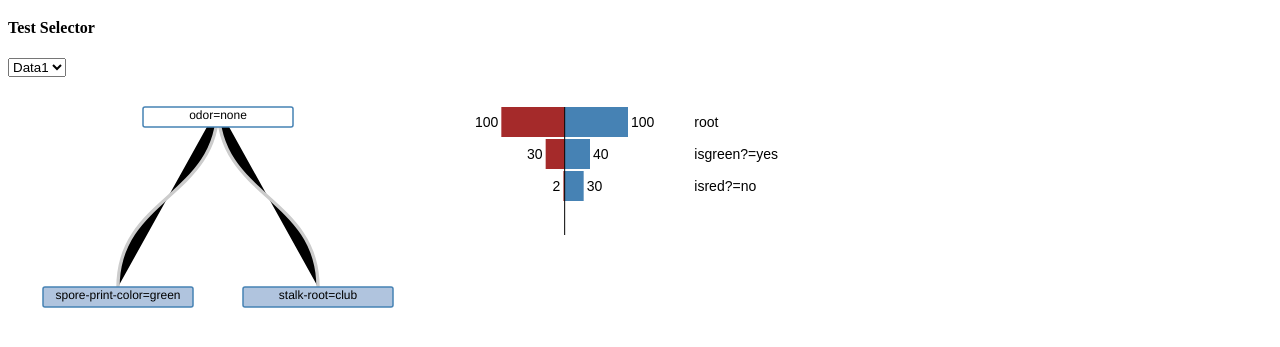
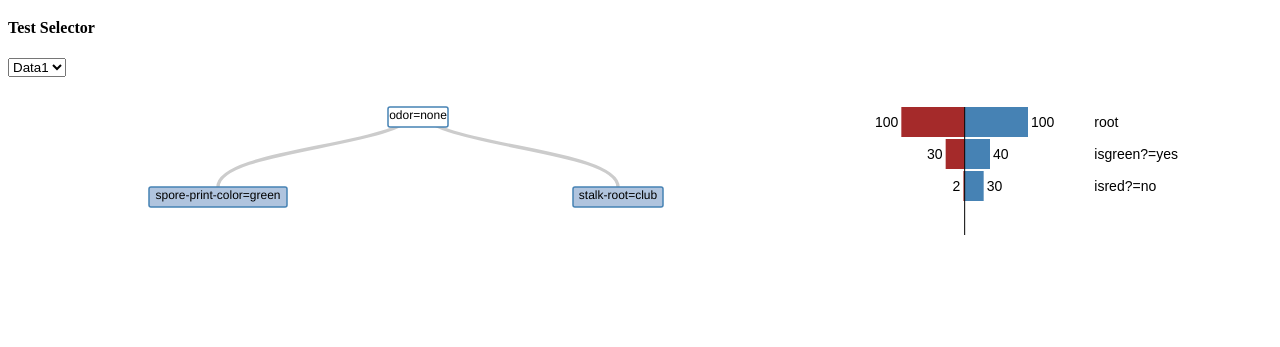
Before and after one commit to CSE512-14W/fp-tianyizh-tqchen-luheng, a plain HTML site: page index.html in a window 1280 px wide. Shown: the part 69-416 px from the top of the page. Drawn offline with nearby package versions, Linux system fonts and the light colour scheme.

Commit message:
make the decision tree look better

```diff
--- a/boosting_tree.js
+++ b/boosting_tree.js
@@ -85,7 +85,7 @@ boosting_tree.prototype = {
 		}
 	},
 	update : function(source) {
-		var rect_width = 150,
+		var rect_width = 60,
 			rect_height = 20,
 			max_link_width = 20,
 			min_link_width = 1.5,
@@ -97,7 +97,7 @@ boosting_tree.prototype = {
 		 */
 		var nodes = self.tree.nodes(self.root).reverse();
 		nodes.forEach(function(d) {
-			d.y = d.depth * 180; });
+			d.y = d.depth * 80; });
 
 		var node = self.svg.selectAll("g.node")
 		   	 	.data(nodes, function(d) {
--- a/main.js
+++ b/main.js
@@ -1,9 +1,9 @@
 // this is main js that cover all up
 var gtreepath = new pathgraph( { top:30, right:10, bottom:10, left:10},
-                                400, 500, "#modelpathgraph" );
+                                400, 1000, "#modelpathgraph" );
 
 var btrees = new boosting_tree( { top:30, right:10, bottom:10, left:10},
-        						400, 500, "#modeltreegraph" );
+        						800, 1000, "#modeltreegraph" );
 
 // tree-view, fake data
 data1 = [
--- a/style.css
+++ b/style.css
@@ -32,7 +32,7 @@
 	font: 12px Helvetica;
 }
 
-.boosting_tree.path.link {
+.link {
   fill: none;
   stroke: #ccc;
 }
```
